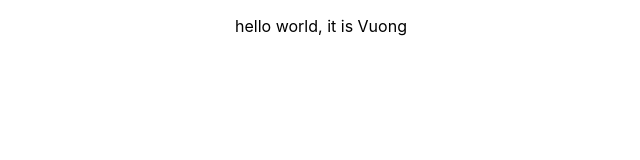
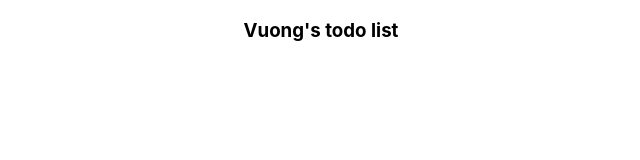
Before and after one commit to yeungon/Shopme, a React (Create React App) app: page / in a window 1280 px wide. Shown: the top 160 px of the page, without its empty margins (319-959 px from the left). Built offline with nearby package versions, Linux system fonts and the light colour scheme.

Commit message:
third commit

```diff
--- a/src/App.js
+++ b/src/App.js
@@ -6,7 +6,7 @@ class App extends Component {
   render() {
     return (
       <div className="App">
-       <p> hello world, it is Vuong </p>
+       <h3> Vuong's todo list </h3>
       </div>
     );
   }
```
